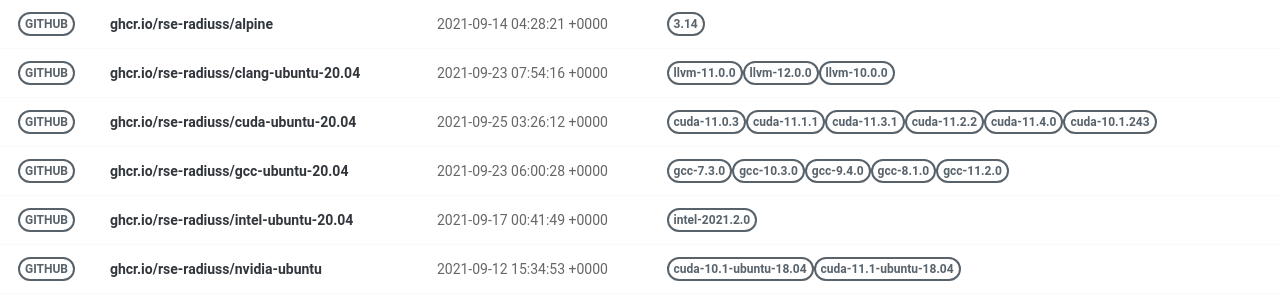
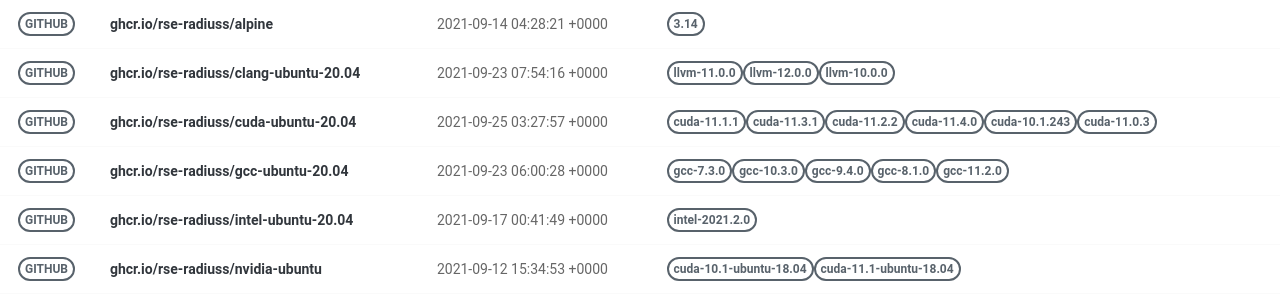
Before and after one commit to rse-ops/docker-images, a Jekyll site: the page built from pages/index.md, in a window 1280 px wide. Shown: the part 130-430 px from the top of the page. Built offline with Jekyll 4.4.1, drawn with Linux system fonts in a browser that asks for light colours; nearby versions of some CDN libraries.

Commit message:
Automated push to update library 2021-09-25

```diff
--- a/_library/ghcr.io-rse-radiuss-cuda-ubuntu-20.04.md
+++ b/_library/ghcr.io-rse-radiuss-cuda-ubuntu-20.04.md
@@ -1,14 +1,11 @@
 ---
 layout: container
 name: ghcr.io/rse-radiuss/cuda-ubuntu-20.04
-updated_at: 2021-09-25 03:26:12.366504
+updated_at: 2021-09-25 03:27:57.978909
 
 
 container_url: https://github.com/orgs/rse-radiuss/packages/container/package/cuda-ubuntu-20.04
 versions:
- - tag: cuda-11.0.3
-   dockerfile: https://github.com/rse-radiuss/docker-images/blob/main/ubuntu/cuda/Dockerfile
-   manifest: https://crane.ggcr.dev/manifest/ghcr.io/rse-radiuss/cuda-ubuntu-20.04:cuda-11.0.3
  - tag: cuda-11.1.1
    dockerfile: https://github.com/rse-radiuss/docker-images/blob/main/ubuntu/cuda/Dockerfile
    manifest: https://crane.ggcr.dev/manifest/ghcr.io/rse-radiuss/cuda-ubuntu-20.04:cuda-11.1.1
```
Also changed, not shown: other parts of _library/ghcr.io-rse-radiuss-cuda-ubuntu-20.04.md (+3 -0 lines).
